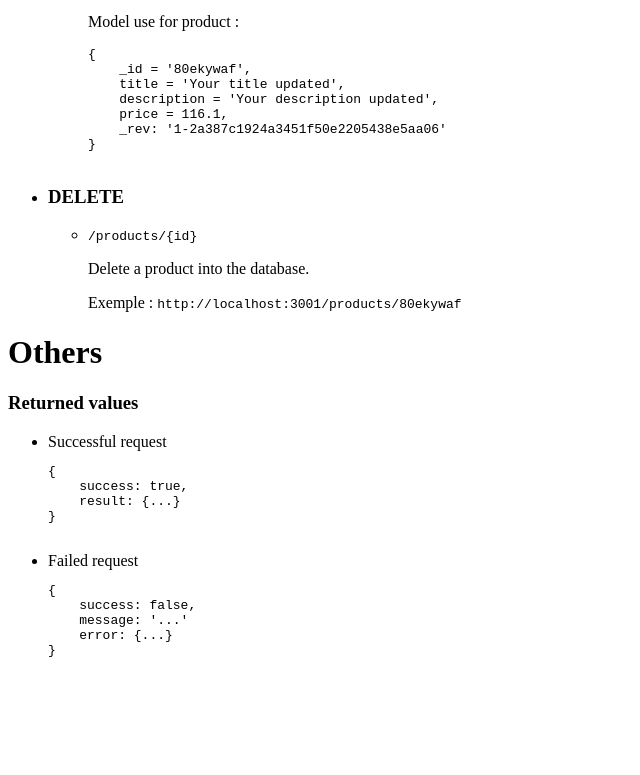
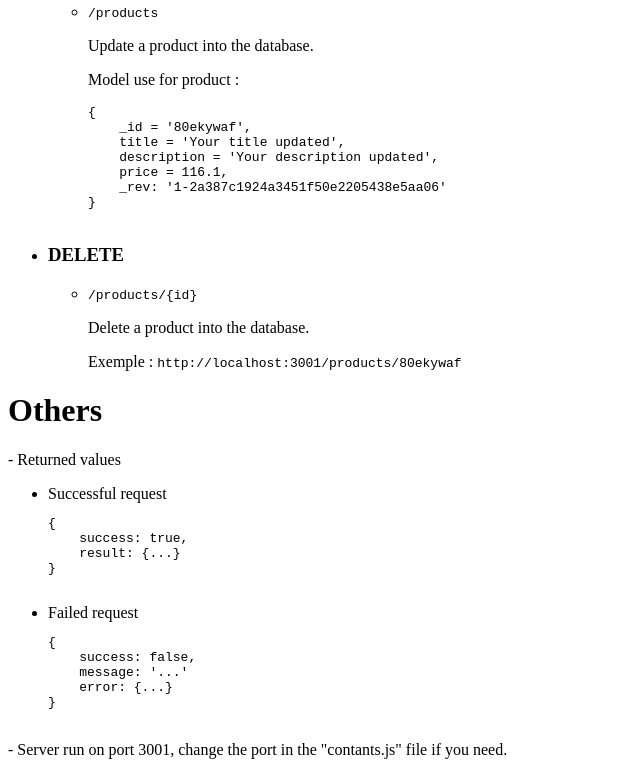
Before and after one commit to MISTERSOFT/nodejs-mock-webservice, a website: page views/index.html in a window 1280 px wide. Shown: the part 1393-2168 px from the top of the page, without its empty margins (0-640 px from the left). Before the commit the page ends 2082 px from the top, so only its background shows below. Drawn offline with Linux system fonts and the light colour scheme.

Commit message:
README.md updated

```diff
--- a/views/index.html
+++ b/views/index.html
@@ -15,6 +15,7 @@
         <!--[if lt IE 7]>
             <p class="browsehappy">You are using an <strong>outdated</strong> browser. Please <a href="#">upgrade your browser</a> to improve your experience.</p>
         <![endif]-->
+        <center><h1>NodeJS Mock WebService</h1></center>
         <h1>Presentation</h1>
         <p>This API allow you to access mock data. You have to test you code with some data via an API but you don't have any network ? You can download this on <a href="https://github.com/MISTERSOFT/nodejs-mock-webservice">Github</a> !</p>
         <p>All returning data are in JSON.</p>
@@ -118,7 +119,7 @@
         </ul>
 
         <h1>Others</h1>
-        <h3>Returned values</h3>
+        <p>- Returned values</p>
         <ul>
             <li>
                 Successful request
@@ -140,5 +141,7 @@
                 </pre>
             </li>
         </ul>
+
+        <p>- Server run on port 3001, change the port in the "contants.js" file if you need.</p>
     </body>
 </html>
```
Also changed, not shown: README.md, 1 other file.
